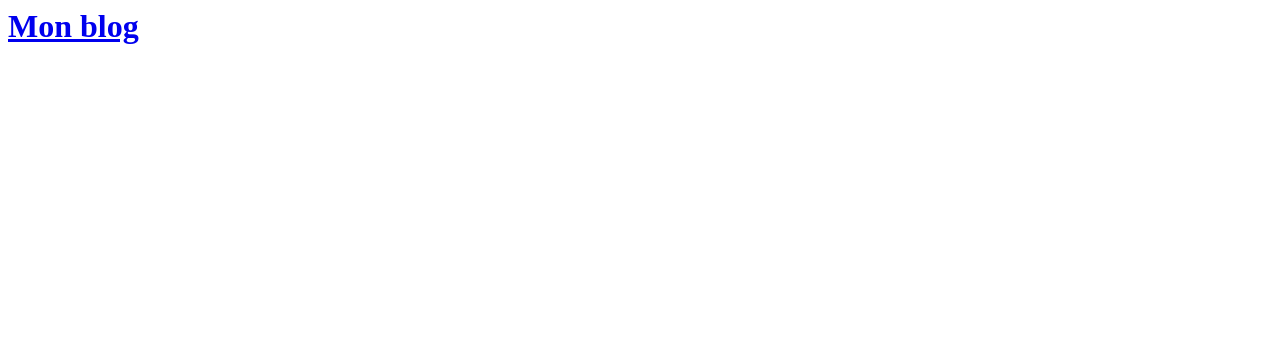
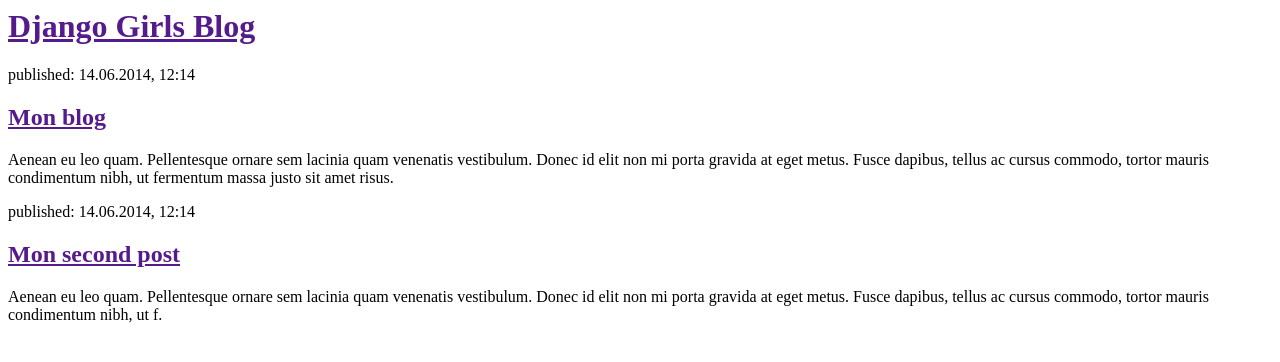
Before and after one commit to DELLBARRY/sitepython, a Django app: page / in a window 1280 px wide. Before the commit the part shown is almost empty. Shown: the top 362 px of the page. Run offline with Django 3.2, Linux system fonts and the light colour scheme; tables that the repository leaves empty hold one stand-in row (values such as "Sample post").

Commit message:
modification du template

```diff
--- a/barryweb/templates/barryweb/post_list.html
+++ b/barryweb/templates/barryweb/post_list.html
@@ -1,11 +1,22 @@
-<div>
-    <h1><a href="/">Mon blog</a></h1>
-</div>
+<html>
+    <head>
+        <title>Introduction en django</title>
+    </head>
+    <body>
+        <div>
+            <h1><a href="">Django Girls Blog</a></h1>
+        </div>
 
-{% for post in posts %}
-    <div>
-        <p>publié: {{ post.published_date }}</p>
-        <h1><a href="">{{ post.title }}</a></h1>
-        <p>{{ post.text|linebreaksbr }}</p>
-    </div>
-{% endfor %}
+        <div>
+            <p>published: 14.06.2014, 12:14</p>
+            <h2><a href="">Mon blog</a></h2>
+            <p>Aenean eu leo quam. Pellentesque ornare sem lacinia quam venenatis vestibulum. Donec id elit non mi porta gravida at eget metus. Fusce dapibus, tellus ac cursus commodo, tortor mauris condimentum nibh, ut fermentum massa justo sit amet risus.</p>
+        </div>
+
+        <div>
+            <p>published: 14.06.2014, 12:14</p>
+            <h2><a href="">Mon second post</a></h2>
+            <p>Aenean eu leo quam. Pellentesque ornare sem lacinia quam venenatis vestibulum. Donec id elit non mi porta gravida at eget metus. Fusce dapibus, tellus ac cursus commodo, tortor mauris condimentum nibh, ut f.</p>
+        </div>
+    </body>
+</html>
```
